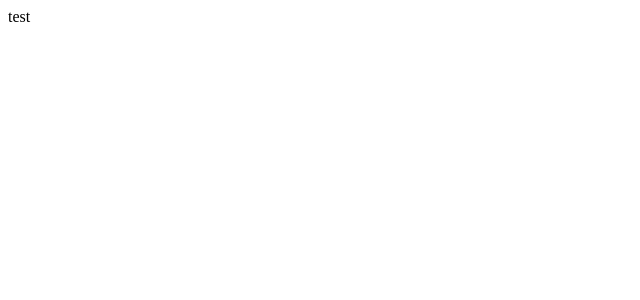
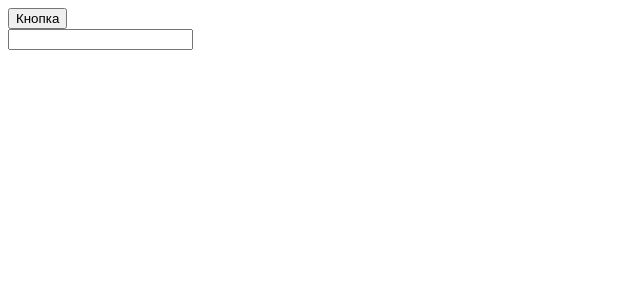
Before and after one commit to DonVladon96/search_github, a React (Vite) app: page / in a window 1280 px wide. Shown: the top 300 px of the page, without its empty margins (0-640 px from the left). Built offline with nearby package versions, Linux system fonts and the light colour scheme.

Commit message:
initial components

```diff
--- a/package.json
+++ b/package.json
@@ -10,6 +10,7 @@
     "preview": "vite preview"
   },
   "dependencies": {
+    "axios": "^1.6.7",
     "react": "^18.2.0",
     "react-dom": "^18.2.0"
   },
--- a/src/App.tsx
+++ b/src/App.tsx
@@ -1,12 +1,42 @@
+import { useState, useEffect } from "react";
+import SearchInput from "./components/SearchInput";
+import UserInfo from "./components/UserInfo";
+import { User } from "./interfaces";
+import axiosInstance from "./api";
+
 
 function App() {
+  const [searchValue, setSearchValue] = useState<string>("");
+  const [user, setUser] = useState<Partial<User>>(null)
+  const [errorMsg, setErrorMsg] = useState<string>('')
 
+  useEffect(() => {
+    async function fetchUser() {
+      if (searchValue) {
+        try {
+          const result = await axiosInstance.get(`/users/${searchValue}`);
+          setErrorMsg('')
+          console.table(result);
+          setUser(result.data)
+        } catch (e) {
+          setErrorMsg(e.message)
+        }
+      }
+    }
+    fetchUser()
+  }, [searchValue]);
+
+  const handleSearch = (value: string): void => {
+    setSearchValue(value);
+  };
 
   return (
-    <>
-      test
-    </>
-  )
+      <div>
+        <button className="Button">Кнопка</button>
+        <SearchInput handleChange={handleSearch} />
+        {user && <UserInfo {...user} />}
+      </div>
+  );
 }
 
-export default App
+export default App;
--- /dev/null
+++ b/src/api.ts
@@ -0,0 +1,8 @@
+import axios, { AxiosInstance } from 'axios'
+
+const axiosInstance: AxiosInstance = axios.create({
+    baseURL: 'https://api.github.com',
+    responseType: 'json'
+})
+
+export default axiosInstance
--- /dev/null
+++ b/src/components/SearchInput.tsx
@@ -0,0 +1,19 @@
+import React from "react";
+
+interface Props {
+  handleChange: (str: string) => void;
+}
+
+const SearchInput = ({ handleChange }: Props) => {
+  const handleInputChange = (e: React.ChangeEvent<HTMLInputElement>) => {
+    handleChange(e.target.value);
+  };
+
+  return (
+    <div>
+      <input type="text" onChange={handleInputChange} />
+    </div>
+  );
+};
+
+export default SearchInput;
--- /dev/null
+++ b/src/components/UserInfo.tsx
@@ -0,0 +1,13 @@
+import React from 'react'
+import { User } from '../interfaces'
+
+
+const UserInfo = (props: User) => {
+  return (
+    <div>
+
+    </div>
+  )
+}
+
+export default UserInfo
--- /dev/null
+++ b/src/interfaces.ts
@@ -0,0 +1,8 @@
+export interface User {
+    readonly login: string
+    readonly id: number
+    readonly avatar_url: string
+    readonly public_repos: number
+    readonly followers: number
+    readonly email: string
+}
```
Also changed, not shown: src/components/PopupWithForm.tsx (added), 2 other files (tests, documents, lock files or other folders).
